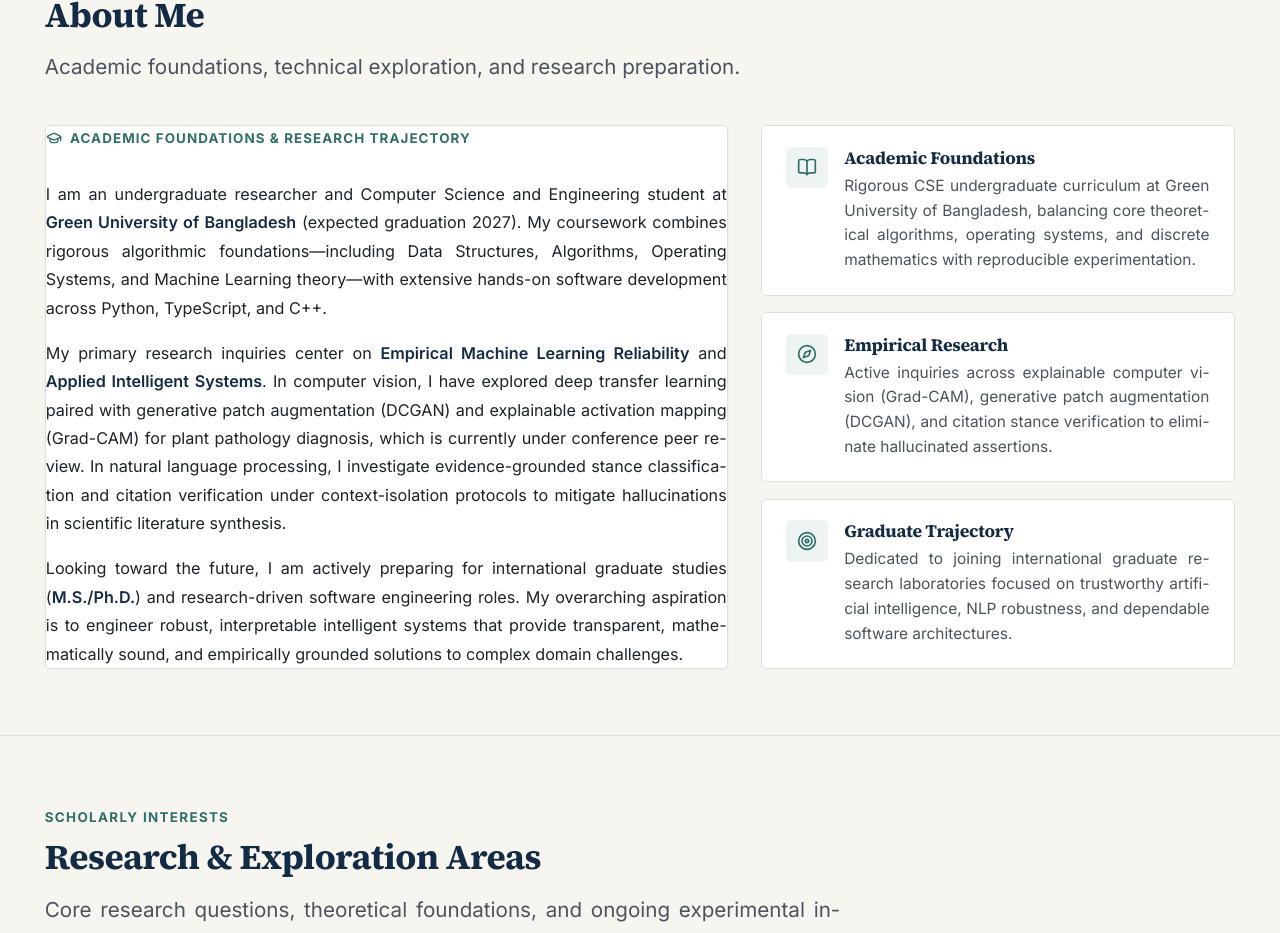
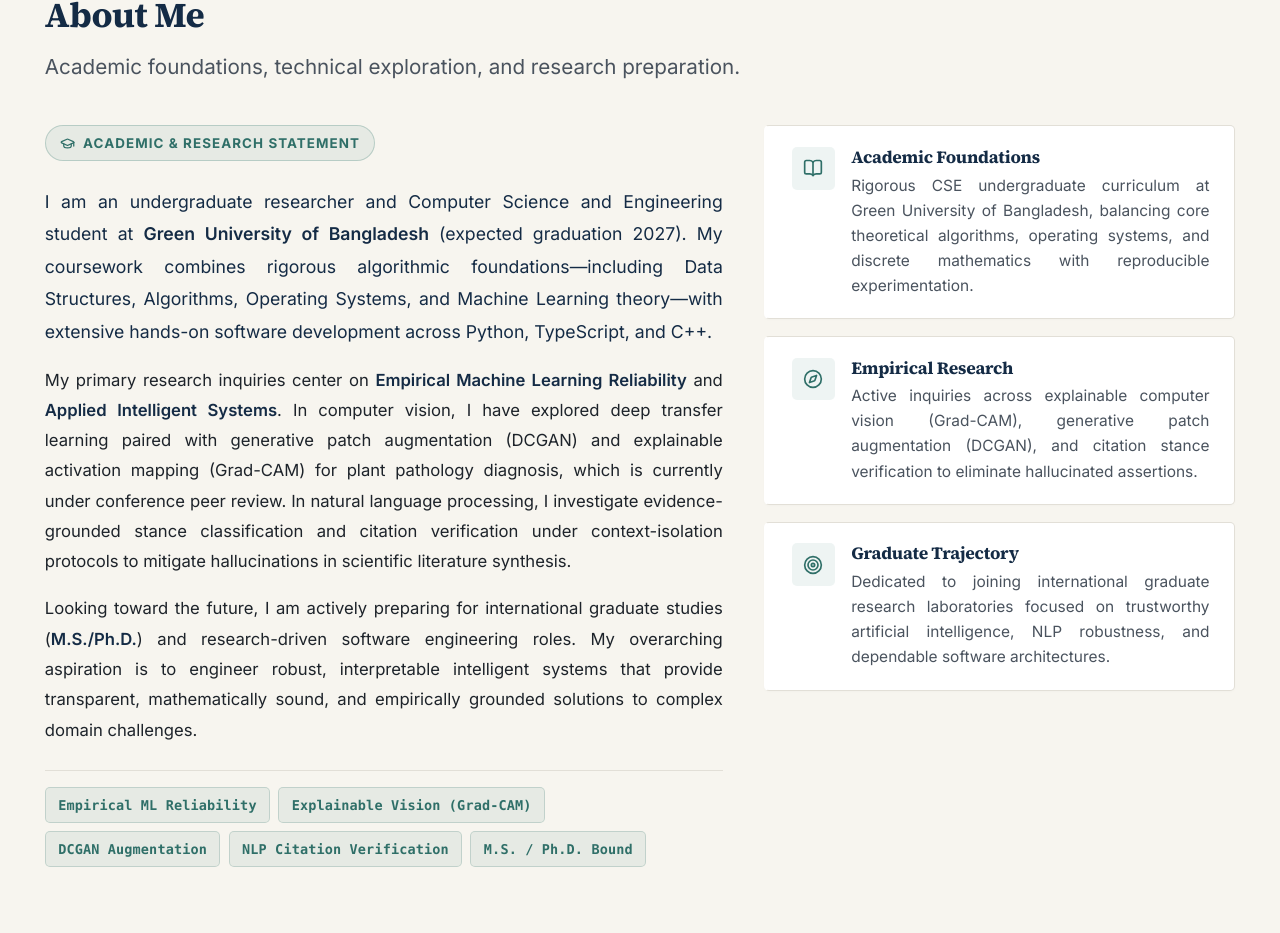
Before and after one commit to ekraislam/academic-portfolio, a React (Vite) app: page / in a window 1280 px wide. Shown: the part 909-1842 px from the top of the page. Built offline with nearby package versions, Linux system fonts and the light colour scheme.

Commit message:
style: remove white card box from About narrative, disable auto hyphens, and refine typography

```diff
--- a/src/index.css
+++ b/src/index.css
@@ -105,8 +105,9 @@ body {
 p {
   text-align: justify;
   text-justify: inter-word;
-  hyphens: auto;
-  -webkit-hyphens: auto;
+  hyphens: none;
+  -webkit-hyphens: none;
+  text-wrap: pretty;
 }
 
 .app-root {
@@ -248,10 +249,10 @@ a:hover {
   font-size: var(--text-lg);
   color: var(--color-charcoal-muted);
   line-height: var(--leading-normal);
-  text-align: justify;
-  text-justify: inter-word;
-  hyphens: auto;
-  -webkit-hyphens: auto;
+  text-align: left;
+  hyphens: none;
+  -webkit-hyphens: none;
+  text-wrap: pretty;
 }
 
 /* ==========================================================================
--- a/src/sections/About.css
+++ b/src/sections/About.css
@@ -1,62 +1,64 @@
 /* ==========================================================================
-   About Section Styles - Harmonious & Balanced
+   About Section Styles - Open Scholarly Narrative & Balanced Pillars
    ========================================================================== */
 
 .about-grid {
   display: grid;
   grid-template-columns: 1.18fr 0.82fr;
-  gap: var(--space-8);
-  align-items: stretch;
+  gap: var(--space-10);
+  align-items: start;
 }
 
-/* Left Column: Scholarly Narrative Card */
-.about-narrative-card {
-  background-color: var(--color-white);
-  border: 1px solid var(--color-border);
-  border-radius: var(--radius-sm);
-  padding: var(--space-7) var(--space-8);
+/* Left Column: Scholarly Narrative (Open Editorial Flow - No White Box) */
+.about-narrative-column {
   display: flex;
   flex-direction: column;
-  justify-content: flex-start;
   gap: var(--space-4);
-  box-shadow: 0 1px 4px rgba(20, 43, 69, 0.03);
-  transition: border-color var(--transition-fast);
+  background: transparent;
+  border: none;
+  box-shadow: none;
+  padding: 0;
 }
 
-.about-narrative-card:hover {
-  border-color: var(--color-border-secondary);
-}
-
-.about-card-header {
-  margin-bottom: var(--space-2);
-}
-
-.about-eyebrow {
+.about-statement-badge {
   display: inline-flex;
   align-items: center;
   gap: var(--space-2);
+  width: fit-content;
+  padding: 0.35rem 0.85rem;
+  background-color: var(--color-teal-soft);
+  border: 1px solid var(--color-teal-border);
+  border-radius: 9999px;
   font-size: var(--text-xs);
   font-weight: 700;
   text-transform: uppercase;
   letter-spacing: 0.08em;
   color: var(--color-teal);
+  margin-bottom: var(--space-2);
 }
 
-.about-narrative-content {
+.about-narrative-body {
   display: flex;
   flex-direction: column;
   gap: var(--space-4);
 }
 
 .about-paragraph {
-  font-size: 0.98rem;
+  font-size: 1.01rem;
   color: var(--color-charcoal);
-  line-height: 1.76;
+  line-height: 1.82;
   margin: 0;
   text-align: justify;
   text-justify: inter-word;
-  hyphens: auto;
-  -webkit-hyphens: auto;
+  hyphens: none;
+  -webkit-hyphens: none;
+  text-wrap: pretty;
+}
+
+.about-lead {
+  font-size: 1.07rem;
+  line-height: 1.84;
+  color: var(--color-navy);
 }
 
 .about-paragraph strong {
@@ -64,11 +66,42 @@
   font-weight: 600;
 }
 
-/* Right Column: 3 Pillars */
+/* Research Focus Tag Chips */
+.about-focus-tags {
+  display: flex;
+  flex-wrap: wrap;
+  gap: var(--space-2);
+  margin-top: var(--space-2);
+  padding-top: var(--space-4);
+  border-top: 1px solid var(--color-border);
+}
+
+.about-tag {
+  display: inline-flex;
+  align-items: center;
+  font-size: 0.82rem;
+  font-weight: 600;
+  font-family: var(--font-mono);
+  color: var(--color-teal);
+  background-color: rgba(47, 111, 104, 0.08);
+  border: 1px solid rgba(47, 111, 104, 0.2);
+  padding: 0.35rem 0.75rem;
+  border-radius: var(--radius-sm);
+  letter-spacing: 0.01em;
+  transition: all var(--transition-fast);
+}
+
+.about-tag:hover {
+  background-color: var(--color-teal);
+  color: var(--color-white);
+  border-color: var(--color-teal);
+  transform: translateY(-1px);
+}
+
+/* Right Column: 3 Balanced Pillars */
 .about-pillars-column {
   display: flex;
   flex-direction: column;
-  justify-content: space-between;
   gap: var(--space-4);
 }
 
@@ -78,26 +111,35 @@
   padding: var(--space-5) var(--space-6);
   background-color: var(--color-white);
   border: 1px solid var(--color-border);
+  border-left: 3px solid transparent;
   border-radius: var(--radius-sm);
   transition: all var(--transition-fast);
-  flex: 1;
+  box-shadow: 0 1px 3px rgba(20, 43, 69, 0.02);
 }
 
 .pillar-card:hover {
   border-color: var(--color-border-secondary);
-  box-shadow: 0 4px 12px rgba(20, 43, 69, 0.03);
+  border-left-color: var(--color-teal);
+  box-shadow: 0 4px 14px rgba(20, 43, 69, 0.04);
+  transform: translateY(-1px);
 }
 
 .pillar-icon-box {
   flex-shrink: 0;
-  width: 2.5rem;
-  height: 2.5rem;
+  width: 2.6rem;
+  height: 2.6rem;
   border-radius: var(--radius-sm);
   background-color: var(--color-teal-soft);
   color: var(--color-teal);
   display: flex;
   align-items: center;
   justify-content: center;
+  transition: all var(--transition-fast);
+}
+
+.pillar-card:hover .pillar-icon-box {
+  background-color: var(--color-teal);
+  color: var(--color-white);
 }
 
 .pillar-content {
@@ -107,7 +149,7 @@
 }
 
 .pillar-title {
-  font-size: var(--text-base);
+  font-size: 1.05rem;
   font-family: var(--font-serif);
   color: var(--color-navy);
   margin-bottom: var(--space-1);
@@ -116,22 +158,19 @@
 .pillar-desc {
   font-size: var(--text-sm);
   color: var(--color-charcoal-muted);
-  line-height: 1.6;
+  line-height: 1.62;
   margin: 0;
   text-align: justify;
   text-justify: inter-word;
-  hyphens: auto;
-  -webkit-hyphens: auto;
+  hyphens: none;
+  -webkit-hyphens: none;
+  text-wrap: pretty;
 }
 
 /* Responsive */
 @media (max-width: 1024px) {
   .about-grid {
     grid-template-columns: 1fr;
-    gap: var(--space-6);
-  }
-
-  .about-narrative-card {
-    padding: var(--space-6);
+    gap: var(--space-8);
   }
 }
--- a/src/sections/About.tsx
+++ b/src/sections/About.tsx
@@ -16,17 +16,15 @@ export const About: React.FC = () => {
         />
 
         <div className="about-grid">
-          {/* Left Column: Complete Scholarly Narrative Card */}
-          <div className="about-narrative-card">
-            <div className="about-card-header">
-              <div className="about-eyebrow">
-                <GraduationCap size={16} aria-hidden="true" />
-                <span>Academic Foundations &amp; Research Trajectory</span>
-              </div>
+          {/* Left Column: Open Scholarly Narrative (NO white box) */}
+          <div className="about-narrative-column">
+            <div className="about-statement-badge">
+              <GraduationCap size={15} aria-hidden="true" />
+              <span>Academic &amp; Research Statement</span>
             </div>
 
-            <div className="about-narrative-content">
-              <p className="about-paragraph">
+            <div className="about-narrative-body">
+              <p className="about-paragraph about-lead">
                 I am an undergraduate researcher and Computer Science and Engineering student at{" "}
                 <strong>{profileData.institution}</strong> (expected graduation 2027). My coursework combines rigorous algorithmic foundations—including Data Structures, Algorithms, Operating Systems, and Machine Learning theory—with extensive hands-on software development across Python, TypeScript, and C++.
               </p>
@@ -38,6 +36,15 @@ export const About: React.FC = () => {
               <p className="about-paragraph">
                 Looking toward the future, I am actively preparing for international graduate studies (<strong>M.S./Ph.D.</strong>) and research-driven software engineering roles. My overarching aspiration is to engineer robust, interpretable intelligent systems that provide transparent, mathematically sound, and empirically grounded solutions to complex domain challenges.
               </p>
+            </div>
+
+            {/* Core Research Focus Pills */}
+            <div className="about-focus-tags" aria-label="Core Academic Focus Areas">
+              <span className="about-tag">Empirical ML Reliability</span>
+              <span className="about-tag">Explainable Vision (Grad-CAM)</span>
+              <span className="about-tag">DCGAN Augmentation</span>
+              <span className="about-tag">NLP Citation Verification</span>
+              <span className="about-tag">M.S. / Ph.D. Bound</span>
             </div>
           </div>
 
--- a/src/sections/Contact.css
+++ b/src/sections/Contact.css
@@ -127,8 +127,9 @@
   margin-bottom: var(--space-3);
   text-align: justify;
   text-justify: inter-word;
-  hyphens: auto;
-  -webkit-hyphens: auto;
+  hyphens: none;
+  -webkit-hyphens: none;
+  text-wrap: pretty;
 }
 
 .aside-list {
@@ -158,8 +159,9 @@
   line-height: var(--leading-normal);
   text-align: justify;
   text-justify: inter-word;
-  hyphens: auto;
-  -webkit-hyphens: auto;
+  hyphens: none;
+  -webkit-hyphens: none;
+  text-wrap: pretty;
 }
 
 @media (max-width: 860px) {
--- a/src/sections/EducationCV.css
+++ b/src/sections/EducationCV.css
@@ -89,8 +89,9 @@
   margin-bottom: var(--space-4);
   text-align: justify;
   text-justify: inter-word;
-  hyphens: auto;
-  -webkit-hyphens: auto;
+  hyphens: none;
+  -webkit-hyphens: none;
+  text-wrap: pretty;
 }
 
 /* Coursework */
@@ -176,8 +177,9 @@
   margin-bottom: var(--space-5);
   text-align: justify;
   text-justify: inter-word;
-  hyphens: auto;
-  -webkit-hyphens: auto;
+  hyphens: none;
+  -webkit-hyphens: none;
+  text-wrap: pretty;
 }
 
 .cv-actions-group {
--- a/src/sections/FeaturedProjects.css
+++ b/src/sections/FeaturedProjects.css
@@ -279,8 +279,9 @@
   flex-grow: 1;
   text-align: justify;
   text-justify: inter-word;
-  hyphens: auto;
-  -webkit-hyphens: auto;
+  hyphens: none;
+  -webkit-hyphens: none;
+  text-wrap: pretty;
 }
 
 .project-card-note {
@@ -293,8 +294,9 @@
   border-left: 2px solid var(--color-teal);
   text-align: justify;
   text-justify: inter-word;
-  hyphens: auto;
-  -webkit-hyphens: auto;
+  hyphens: none;
+  -webkit-hyphens: none;
+  text-wrap: pretty;
 }
 
 .note-label {
--- a/src/sections/Hero.css
+++ b/src/sections/Hero.css
@@ -64,8 +64,9 @@
   line-height: var(--leading-relaxed);
   text-align: justify;
   text-justify: inter-word;
-  hyphens: auto;
-  -webkit-hyphens: auto;
+  hyphens: none;
+  -webkit-hyphens: none;
+  text-wrap: pretty;
 }
 
 .hero-interests {
--- a/src/sections/PublicationsPreview.css
+++ b/src/sections/PublicationsPreview.css
@@ -154,8 +154,9 @@
   margin-bottom: var(--space-4);
   text-align: justify;
   text-justify: inter-word;
-  hyphens: auto;
-  -webkit-hyphens: auto;
+  hyphens: none;
+  -webkit-hyphens: none;
+  text-wrap: pretty;
 }
 
 .pub-footer {
--- a/src/sections/ResearchInterests.css
+++ b/src/sections/ResearchInterests.css
@@ -46,8 +46,9 @@
   flex-grow: 1;
   text-align: justify;
   text-justify: inter-word;
-  hyphens: auto;
-  -webkit-hyphens: auto;
+  hyphens: none;
+  -webkit-hyphens: none;
+  text-wrap: pretty;
 }
 
 .research-card-topics {
--- a/src/sections/TechnicalSkills.css
+++ b/src/sections/TechnicalSkills.css
@@ -72,8 +72,9 @@
   line-height: 1.5;
   text-align: justify;
   text-justify: inter-word;
-  hyphens: auto;
-  -webkit-hyphens: auto;
+  hyphens: none;
+  -webkit-hyphens: none;
+  text-wrap: pretty;
 }
 
 .skill-tags-list {
```
